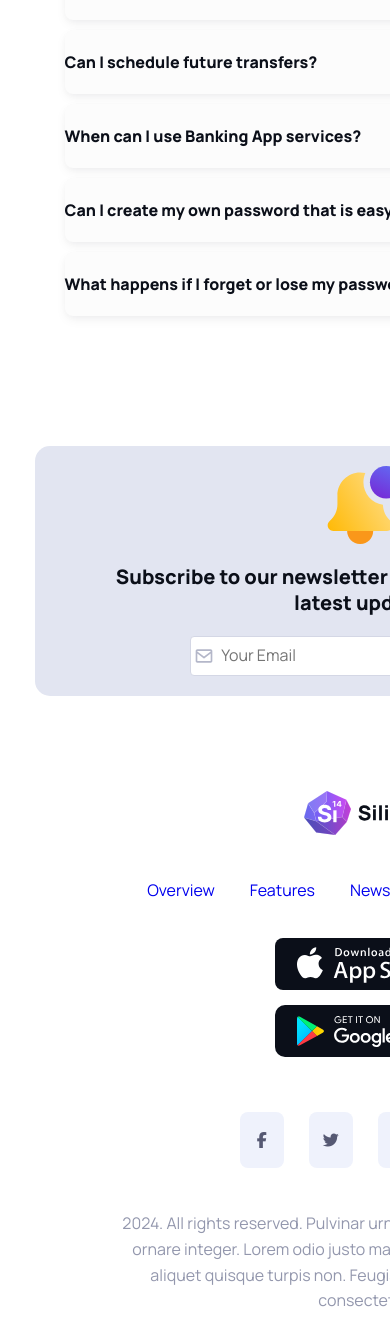
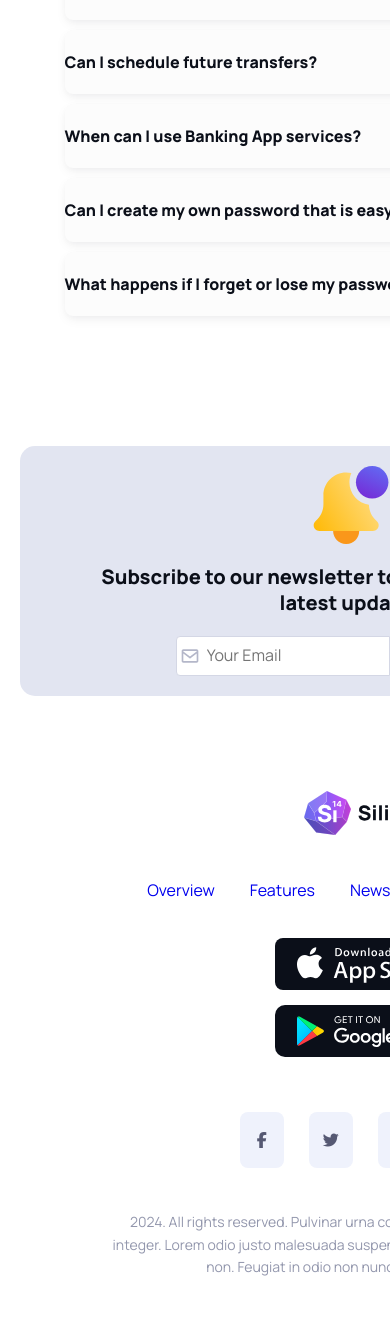
Before and after one commit to KimmoKAhola/Silicon-Kimmo-Ahola, a React (Vite) app: page / in a window 390 px wide. Shown: the part 8042-9386 px from the top of the page. After the commit the page ends 9361 px from the top, so only its background shows below. Built offline with nearby package versions, Linux system fonts and the light colour scheme.

Commit message:
cleaned the light Footer-Light.jsx

```diff
--- a/src/css/main.css
+++ b/src/css/main.css
@@ -653,7 +653,7 @@ input:focus {
   }
 }
 
-#light-footer {
+.light-footer {
   display: flex;
   flex-direction: column;
   justify-content: center;
@@ -663,18 +663,18 @@ input:focus {
   margin-bottom: 20px;
   padding-bottom: 20px;
 }
-#light-footer #footer-links {
+.light-footer #footer-links {
   display: flex;
   gap: 35px;
 }
 @media (max-width: 500px) {
-  #light-footer #footer-links {
+  .light-footer #footer-links {
     display: flex;
     flex-wrap: wrap;
     justify-content: center;
   }
 }
-#light-footer p {
+.light-footer p {
   color: #9397AD;
   max-width: 75%;
   text-align: center;
@@ -1327,7 +1327,7 @@ input:focus {
     gap: 20px;
   }
 }
-.subscriber #sub-left {
+.subscriber span {
   display: flex;
   flex: 1;
   gap: 20px;
@@ -1335,7 +1335,7 @@ input:focus {
   max-width: 750px;
 }
 @media (max-width: 500px) {
-  .subscriber #sub-left {
+  .subscriber span {
     flex-direction: column;
     width: 90%;
   }
@@ -1349,11 +1349,6 @@ input:focus {
     padding: 20px;
   }
 }
-.testing {
-  display: grid;
-  place-items: center;
-}
-
 #testimonials-bg {
   background: radial-gradient(120.91% 118.4% at 50% 100%, rgba(99, 102, 241, 0.1) 0%, rgba(218, 70, 239, 0.05) 41.83%, rgba(241, 244, 253, 0.07) 82.52%);
 }
--- a/src/css/scss/components/_links.scss
+++ b/src/css/scss/components/_links.scss
@@ -9,7 +9,6 @@ a, .nav-link, Link{
 .nav-link {
   &:hover {
     color: $primary;
-    //color: $secondary;
   }
 }
 
--- a/src/css/scss/sections/global/components/_footer.scss
+++ b/src/css/scss/sections/global/components/_footer.scss
@@ -1,4 +1,4 @@
-#light-footer{
+.light-footer{
   display: flex;
   flex-direction: column;
   justify-content: center;
--- a/src/css/scss/sections/home/components/_subscribe.scss
+++ b/src/css/scss/sections/home/components/_subscribe.scss
@@ -16,7 +16,7 @@
   background-color: $gray-300;
   border-radius: 15px;
 
-  #sub-left {
+  span {
     display: flex;
     flex: 1;
     @include sm{
@@ -37,7 +37,3 @@
     padding: 20px;
   }
 }
-.testing{
-  display: grid;
-  place-items: center;
-}
--- a/src/views/sections/global/Footer-Light.jsx
+++ b/src/views/sections/global/Footer-Light.jsx
@@ -4,24 +4,29 @@ import StoreButtons from "../home/Store-Buttons.jsx";
 import Socials from "./Socials.jsx";
 import {Link} from "react-router-dom";
 
+const links = [
+    {to: '/', text: 'Overview'},
+    {to: '/', text: 'Features'},
+    {to: '/news', text: 'News'},
+    {to: '/contact', text: 'Contact'},
+    {to: '/*', text: 'Account'}
+]
 
 const FooterLight = () => {
     return (
         <div className="container">
-            <div id="light-footer">
+            <div className="light-footer">
                 <Link id="logo" to="/">
                     <img src={Logo} alt="silicon logotype"/>
                 </Link>
-                <ul id="footer-links">
-                    <Link className="nav-link" to="/">Overview</Link>
-                    <Link className="nav-link" to="/">Features</Link>
-                    <Link className="nav-link" to="/news">News</Link>
-                    <Link className="nav-link" to="/contact">Contact</Link>
-                    <Link className="nav-link" to="/*">Account</Link>
-                </ul>
+                <nav id="footer-links">
+                    {links.map((link, index) =>(
+                        <Link key={index} className="nav-link" to={link.to}>{link.text}</Link>
+                    ))}
+                </nav>
                 <StoreButtons/>
                 <Socials/>
-                <p>
+                <p className="text-s">
                     2024. All rights reserved. Pulvinar urna condimentum amet tempor, ornare integer. Lorem odio justo
                     malesuada suspendisse viverra aliquet quisque turpis non. Feugiat in odio non nunc ornare
                     consectetur.
--- a/src/views/sections/home/Subscribe.jsx
+++ b/src/views/sections/home/Subscribe.jsx
@@ -1,17 +1,16 @@
 import React from 'react'
 import Notification from '../../../images/icons/notification.svg'
 import SubscriberButton from "../global/SubscriberButton.jsx";
+
 const Subscribe = () => {
     return (
         <div className="container">
-            <div className="testing">
-                <div className="subscriber">
-                    <div id="sub-left">
+            <div className="subscriber">
+                    <span>
                         <img id="subscriber-bell-icon" src={Notification} alt="TODO"/>
                         <h5>Subscribe to our newsletter to stay informed about latest updates</h5>
-                    </div>
-                    <SubscriberButton value="Subscribe"/>
-                </div>
+                    </span>
+                <SubscriberButton value="Subscribe"/>
             </div>
         </div>
     )
```
Also changed, not shown: 1 other file (tests, documents, lock files or other folders).
